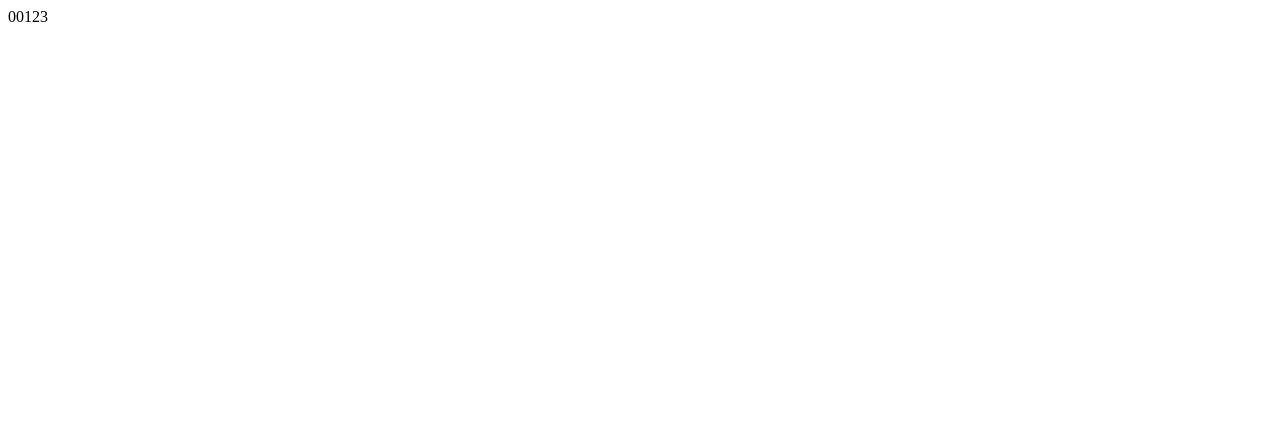
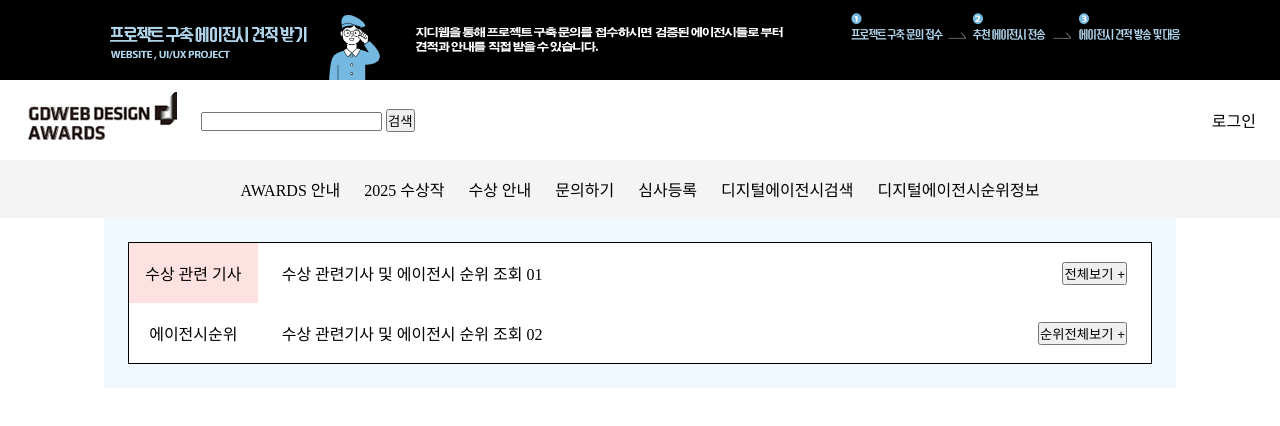
Before and after one commit to JJW0123/html_css, a plain HTML site: page index.html in a window 1280 px wide. Drawn offline with Linux system fonts and the light colour scheme.

Commit message:
main_chart까지 css 적용

```diff
--- /dev/null
+++ b/index.css
@@ -0,0 +1,110 @@
+* {
+  margin: 0;
+  padding: 0;
+}
+
+a {
+  text-decoration: none;
+  font-weight: 500;
+  /* color: black;
+    color: #000000; */
+  color: #000;
+}
+
+.banner {
+  width: 100vw;
+  height: 80px;
+}
+.banner__img {
+  width: 100%;
+  height: 100%;
+}
+
+.header {
+  width: calc(100vw - 48px);
+  /* height: 80px; */
+
+  display: flex;
+  align-items: center;
+  justify-content: space-between;
+
+  /* background-color: #f4f4f5; */
+
+  padding: 12px 24px;
+  border-bottom: 1px solid #f4f4f5;
+}
+.header__main {
+  display: flex;
+  align-items: center;
+
+  gap: 24px;
+}
+.header__middle {
+  display: flex;
+  align-items: center;
+
+  gap: 24px;
+}
+
+.nav {
+  width: calc(100vw - 32px);
+
+  display: flex;
+  align-items: center;
+  justify-content: center;
+
+  padding: 16px;
+  gap: 24px;
+
+  background-color: #f4f4f5;
+  border-bottom: 1px solid #f4f4f5;
+}
+.main {
+  width: 100vw;
+  max-width: 1024px;
+
+  padding: 24px;
+  margin: 0 auto;
+  background-color: #f0f9ff;
+}
+.main__chart {
+  display: flex;
+  flex-direction: column;
+
+  border: 1px solid #000000;
+}
+.main__chart__section {
+  height: 60px;
+
+  display: flex;
+  align-items: center;
+}
+
+.main__chart__section:nth-child(2) {
+  .label {
+    background-color: #ffffff;
+  }
+}
+.label {
+  width: 135px;
+  height: 100%;
+
+  display: flex;
+  align-items: center;
+  justify-content: center;
+
+  background-color: #fee2e2;
+}
+
+.contents {
+  width: calc(100% - 135px);
+  height: 100%;
+
+  padding: 0 24px;
+
+  display: flex;
+  align-items: center;
+  justify-content: space-between;
+
+  background-color: white;
+}
--- a/index.html
+++ b/index.html
@@ -1,17 +1,77 @@
 <!DOCTYPE html>
-<html lang="ko">
+<html lang="en">
   <head>
-    <meta charset="UTF-8">
-    <meta name="viewport" content="width=device-width, initial-scale=1.0">
-    <title>Document</title>
+    <meta charset="UTF-8" />
+    <meta name="viewport" content="width=device-width, initial-scale=1.0" />
+    <title>GDWEB-CLONE</title>
+    <!-- CSS 링크 주입 -->
+    <link rel="stylesheet" href="./index.css" />
   </head>
   <body>
-    <div>
-        <div>
-            <div>
-                00123
+    <!-- 배너 영역 -->
+    <div class="banner">
+      <img src="./public/images/banner.jpg" alt="@banner" class="banner__img" />
+    </div>
+    <!-- 헤더 영역 -->
+    <header class="header">
+      <div class="header__main">
+        <!-- 로고 영역 -->
+        <div class="header__main__logo">
+          <img src="./public/images/logo.png" alt="@logo" class="img" />
+        </div>
+        <!-- 검색창 영역 -->
+        <div class="header__main__search">
+          <input type="text" />
+          <button>검색</button>
+        </div>
+      </div>
+      <!-- 회원가입, 로그인 버튼 박스 영역 -->
+      <div class="header__login">
+        <a href="">로그인</a>
+      </div>
+    </header>
+    <!-- 네비게이션 영역 -->
+    <nav class="nav">
+      <a href="">AWARDS 안내</a>
+      <a href="">2025 수상작</a>
+      <a href="">수상 안내</a>
+      <a href="">문의하기</a>
+      <a href="">심사등록</a>
+      <a href="">디지털에이전시검색</a>
+      <a href="">디지털에이전시순위정보</a>
+    </nav>
+    <main class="main">
+      <!-- 수상 관련기사 및 에이전시 순위 조회 영역 -->
+      <div class="main__chart">
+        <!-- 수상관련기사 영역 -->
+        <div class="main__chart__section">
+          <!-- 라벨 영역 -->
+          <div class="label">수상 관련 기사</div>
+          <!-- 콘텐츠 영역 -->
+          <div class="contents">
+            <!-- 실 정보 영역 -->
+            <p class="contents__title">
+              수상 관련기사 및 에이전시 순위 조회 01
+            </p>
+            <!-- 버튼 영역 -->
+            <button class="contents__btn">전체보기 +</button>
+          </div>
+        </div>
+        <!-- 에이전시순위 영역 -->
+        <div class="main__chart__section">
+          <!-- 라벨 영역 -->
+          <div class="label">에이전시순위</div>
+          <!-- 콘텐츠 영역 -->
+          <div class="contents">
+            <!-- 실 정보 영역 -->
+            <p class="contents__title">
+              수상 관련기사 및 에이전시 순위 조회 02
+            </p>
+            <!-- 버튼 영역 -->
+            <button class="contents__btn">순위전체보기 +</button>
           </div>
         </div>
       </div>
+    </main>
   </body>
 </html>
```
Also changed, not shown: public/images/banner.jpg (added), public/images/logo.png (added). Lines whose indentation alone changed are shown as unchanged.
